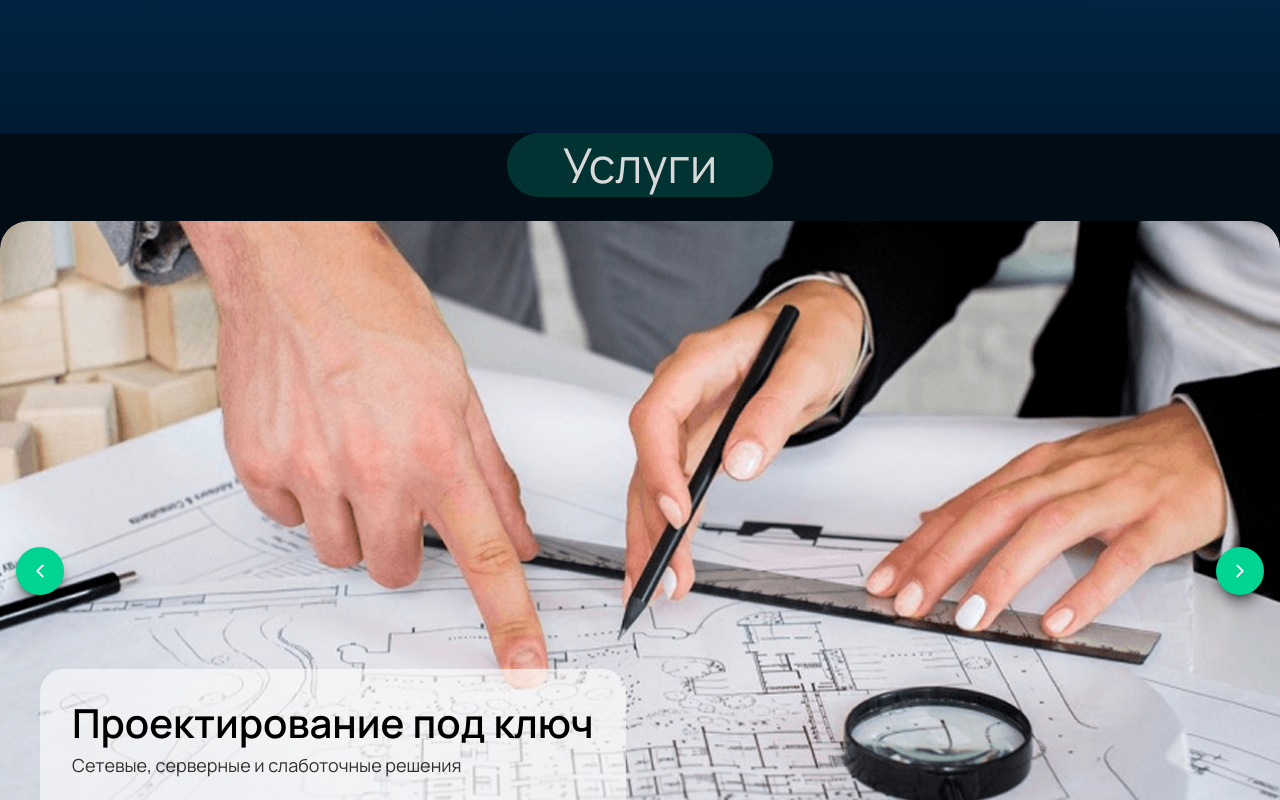
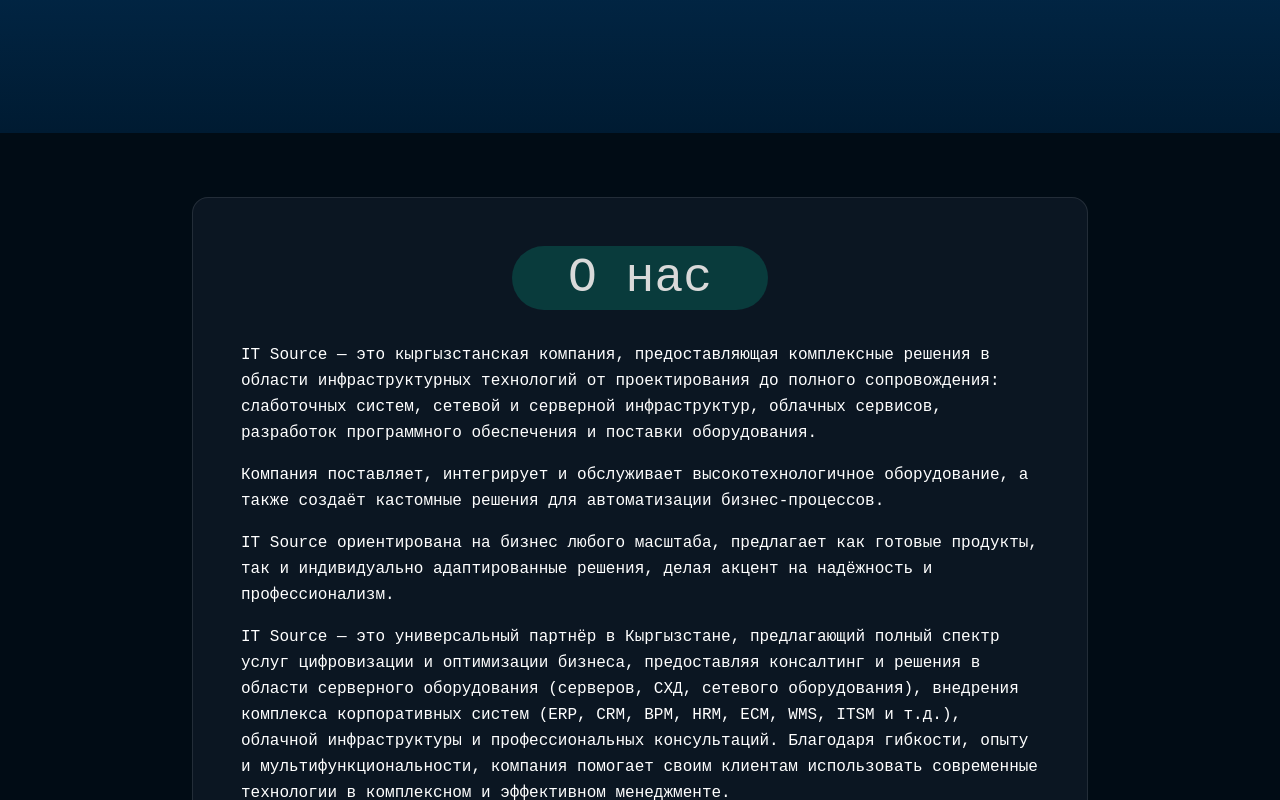
Before and after one commit to IskenderDev/IT-Source, a React (Vite) app: page / in a window 1280 px wide. Shown: the part 760-1560 px from the top of the page. Built offline with nearby package versions, Linux system fonts and the light colour scheme.

Commit message:
refactor: use SectionTitle in About block

```diff
--- /dev/null
+++ b/src/components/Home/About/About.tsx
@@ -0,0 +1,41 @@
+import { SectionTitle } from "../../ui";
+
+export default function About() {
+  return (
+    <section id="about" className="bg-[#010C15] py-16 px-4">
+      <div className="mx-auto max-w-4xl rounded-2xl border border-white/10 bg-[#0B1622] p-8 text-white md:p-12">
+        <SectionTitle heading="О нас" />
+        <div className="mt-8 space-y-4 text-sm leading-relaxed md:text-base">
+          <p>
+            IT Source — это кыргызстанская компания, предоставляющая комплексные
+            решения в области инфраструктурных технологий от проектирования до
+            полного сопровождения: слаботочных систем, сетевой и серверной
+            инфраструктур, облачных сервисов, разработок программного
+            обеспечения и поставки оборудования.
+          </p>
+          <p>
+            Компания поставляет, интегрирует и обслуживает высокотехнологичное
+            оборудование, а также создаёт кастомные решения для автоматизации
+            бизнес-процессов.
+          </p>
+          <p>
+            IT Source ориентирована на бизнес любого масштаба, предлагает как
+            готовые продукты, так и индивидуально адаптированные решения,
+            делая акцент на надёжность и профессионализм.
+          </p>
+          <p>
+            IT Source — это универсальный партнёр в Кыргызстане, предлагающий
+            полный спектр услуг цифровизации и оптимизации бизнеса,
+            предоставляя консалтинг и решения в области серверного оборудования
+            (серверов, СХД, сетевого оборудования), внедрения комплекса
+            корпоративных систем (ERP, CRM, BPM, HRM, ECM, WMS, ITSM и т.д.),
+            облачной инфраструктуры и профессиональных консультаций. Благодаря
+            гибкости, опыту и мультифункциональности, компания помогает своим
+            клиентам использовать современные технологии в комплексном и
+            эффективном менеджменте.
+          </p>
+        </div>
+      </div>
+    </section>
+  );
+}
--- a/src/components/Home/ProjectPhases/ProjectPhases.tsx
+++ b/src/components/Home/ProjectPhases/ProjectPhases.tsx
@@ -1,4 +1,3 @@
-import React from "react";
 import { SectionTitle } from "../../ui";
 
 export type Stage = {
--- a/src/components/ui/SectionTitle/SectionTitle.tsx
+++ b/src/components/ui/SectionTitle/SectionTitle.tsx
@@ -1,5 +1,3 @@
-import React from "react";
-
 interface SectionTitleProps {
   heading: string;
   subheading?: string;
--- a/src/pages/Home/Home.tsx
+++ b/src/pages/Home/Home.tsx
@@ -1,6 +1,7 @@
 import { useEffect } from "react";
 import { useLocation } from "react-router-dom";
 import Hero from "../../components/Home/Hero/Hero";
+import About from "../../components/Home/About/About";
 import ServicesCarousel from "../../components/Home/Carousels/ServicesCarousel";
 import Features from "../../components/Home/ListFeatures/Features";
 import Brands from "../../components/Home/Brands/Brands";
@@ -41,6 +42,7 @@
   return (
     <main className="bg-[#010C15]">
       <Hero />
+      <About />
       <ServicesCarousel />
       <Features />
       <Brands />
```
